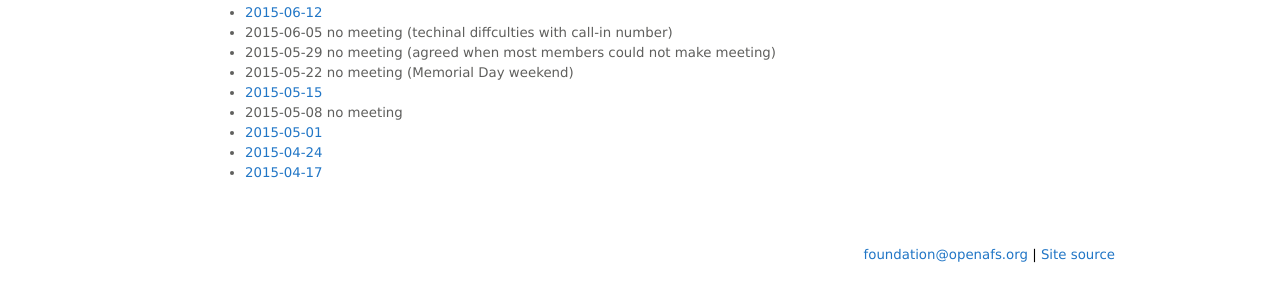
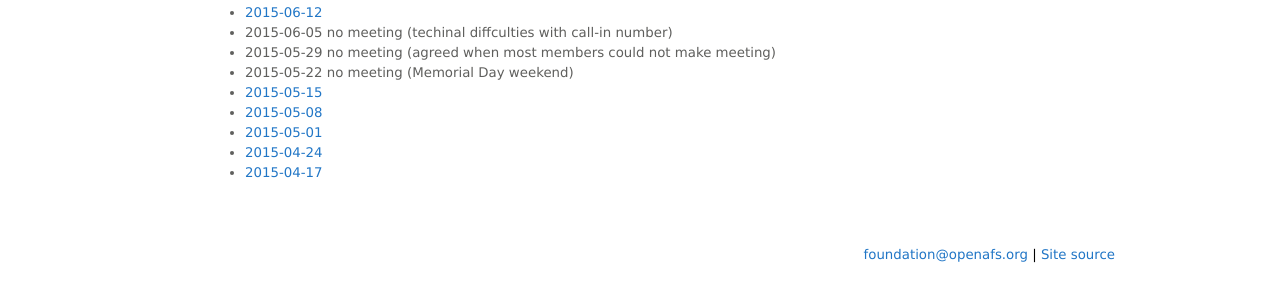
Before and after one commit to openafsfoundation/openafsfoundation.org, a Jekyll site: the page built from about/minutes/index.md, in a window 1280 px wide. Shown: the part 700-996 px from the top of the page. Built offline with Jekyll 4.4.1, drawn with Linux system fonts in a browser that asks for light colours.

Commit message:
Update index.md

```diff
--- a/about/minutes/index.md
+++ b/about/minutes/index.md
@@ -35,7 +35,7 @@ Past
 * 2015-05-29 no meeting (agreed when most members could not make meeting)
 * 2015-05-22 no meeting (Memorial Day weekend)
 * [2015-05-15]({{site.github.url}}/about/minutes/2015-05-15/)
-* 2015-05-08 no meeting
+* [2015-05-08]({{site.github.url}}/about/minutes/2015-05-08/)
 * [2015-05-01]({{site.github.url}}/about/minutes/2015-05-01/)
 * [2015-04-24]({{site.github.url}}/about/minutes/2015-04-24/)
 * [2015-04-17]({{site.github.url}}/about/minutes/2015-04-17/)
```
